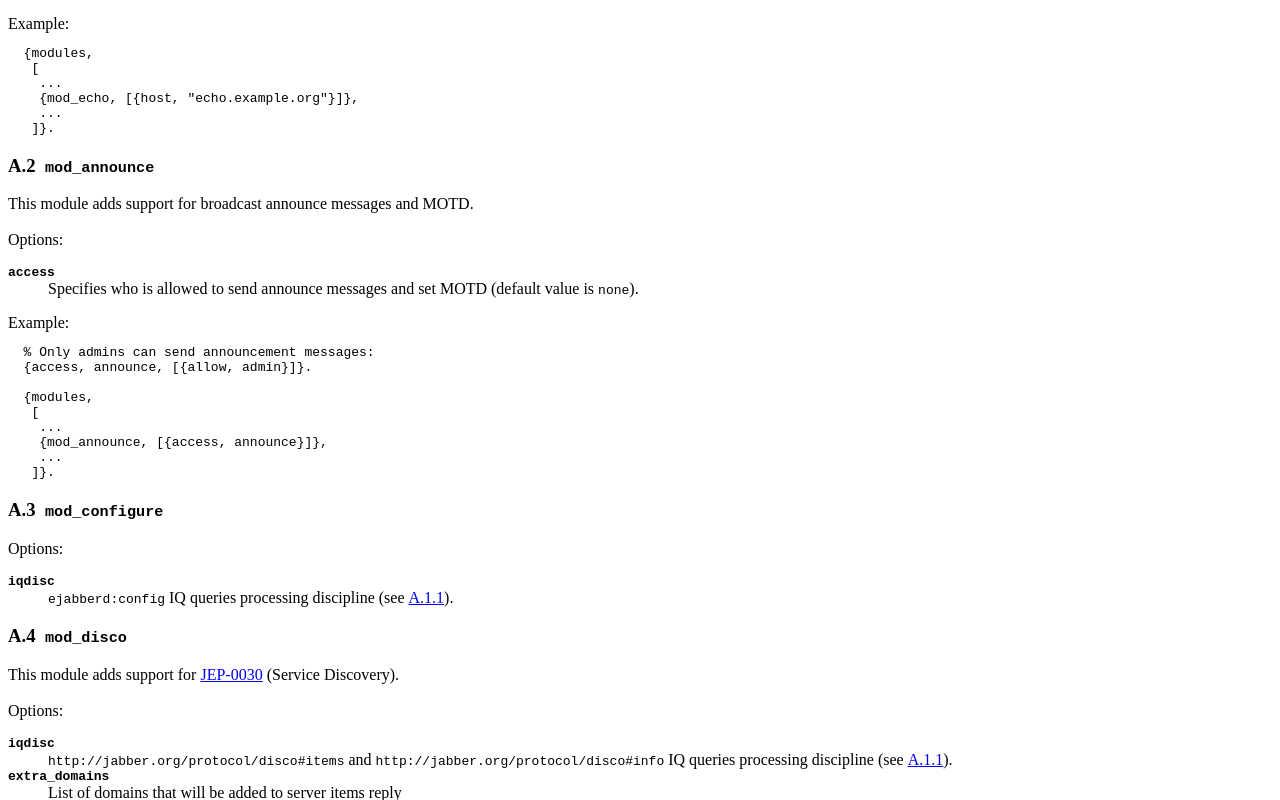
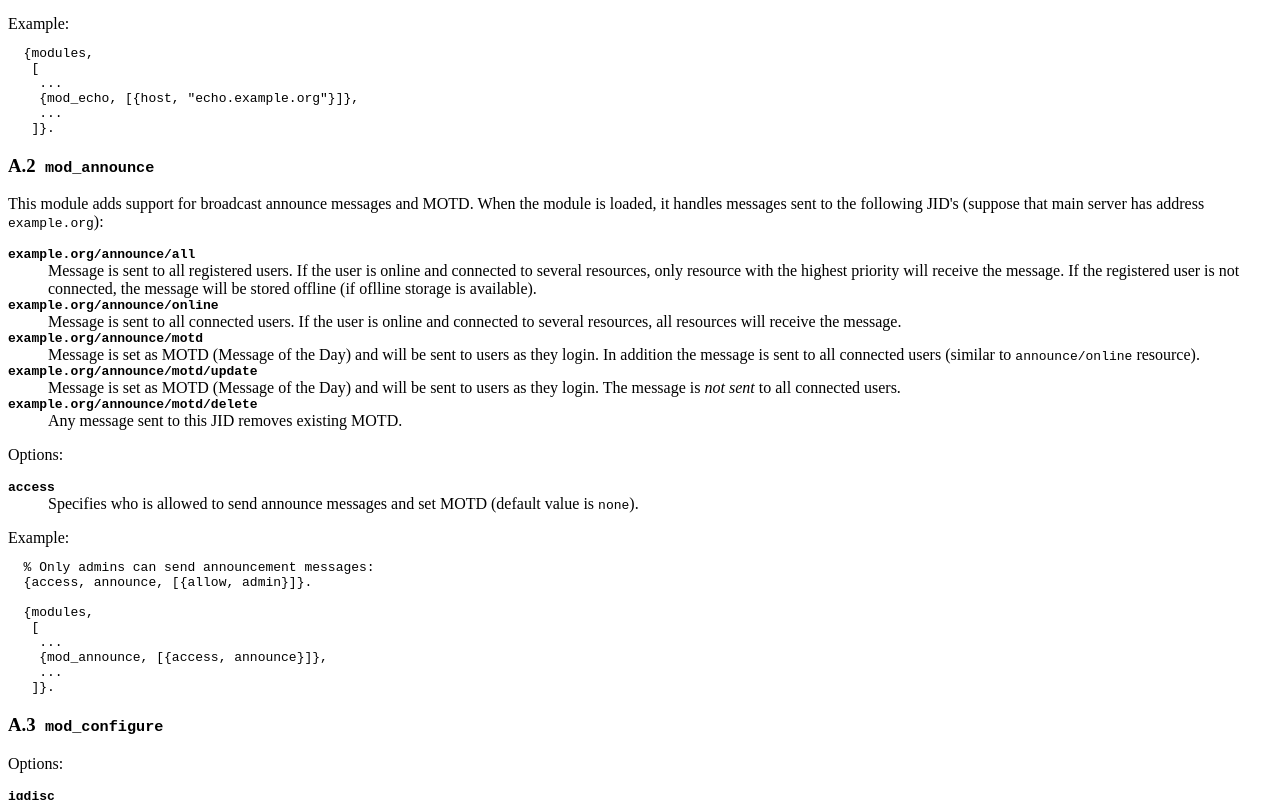
Before and after one commit to processone/ejabberd, a plain HTML site: page doc/guide.html in a window 1280 px wide. Shown: the part 11200-12000 px from the top of the page. Drawn offline with Linux system fonts and the light colour scheme.

Commit message:
* src/mod_offline.erl: Added entire table locking on large message queue
* src/ejabberd_sm.erl: Added offline_subscription_hook
* src/mod_offline.erl: Use offline_subscription_hook

* src/configure.erl: Updated (thanks to Sergei Golovan)
* src/Makefile.win32: Likewise
* src/tls/Makefile.win32: Likewise
* src/win32/: Likewise

* src/mod_announce.erl: Added announce to all users (thanks to
Sergei Golovan)
* doc/guide.tex: Updated (thanks to Sergei Golovan)

SVN Revision: 259

```diff
--- a/doc/guide.html
+++ b/doc/guide.html
@@ -824,8 +824,27 @@
 <H3><A NAME="htoc32">A.2</A>&nbsp;&nbsp;<TT>mod_announce</TT></H3><!--SEC END -->
 
 <A NAME="sec:modannounce"></A>
-This module adds support for broadcast announce messages and MOTD.<BR>
-<BR>
+This module adds support for broadcast announce messages and MOTD.
+When the module is loaded, it handles messages sent to the following JID's
+(suppose that main server has address <TT>example.org</TT>):
+<DL COMPACT=compact><DT>
+<B><TT>example.org/announce/all</TT></B><DD> Message is sent to all registered users.
+If the user is online and connected to several resources, only resource with
+the highest priority will receive the message. If the registered user is
+not connected, the message will be stored offline (if oflline storage is
+available).
+<DT><B><TT>example.org/announce/online</TT></B><DD> Message is sent to all connected users.
+If the user is online and connected to several resources, all resources
+will receive the message.
+<DT><B><TT>example.org/announce/motd</TT></B><DD> Message is set as MOTD (Message of the Day)
+and will be sent to users as they login. In addition the message is sent to
+all connected users (similar to <TT>announce/online</TT> resource).
+<DT><B><TT>example.org/announce/motd/update</TT></B><DD> Message is set as MOTD (Message of the Day)
+and will be sent to users as they login. The message is <EM>not sent</EM> to
+all connected users.
+<DT><B><TT>example.org/announce/motd/delete</TT></B><DD> Any message sent to this JID
+removes existing MOTD.
+</DL>
 Options:
 <DL COMPACT=compact><DT>
 <B><TT>access</TT></B><DD> Specifies who is allowed to send announce messages
```
Also changed, not shown: 13 other files.
